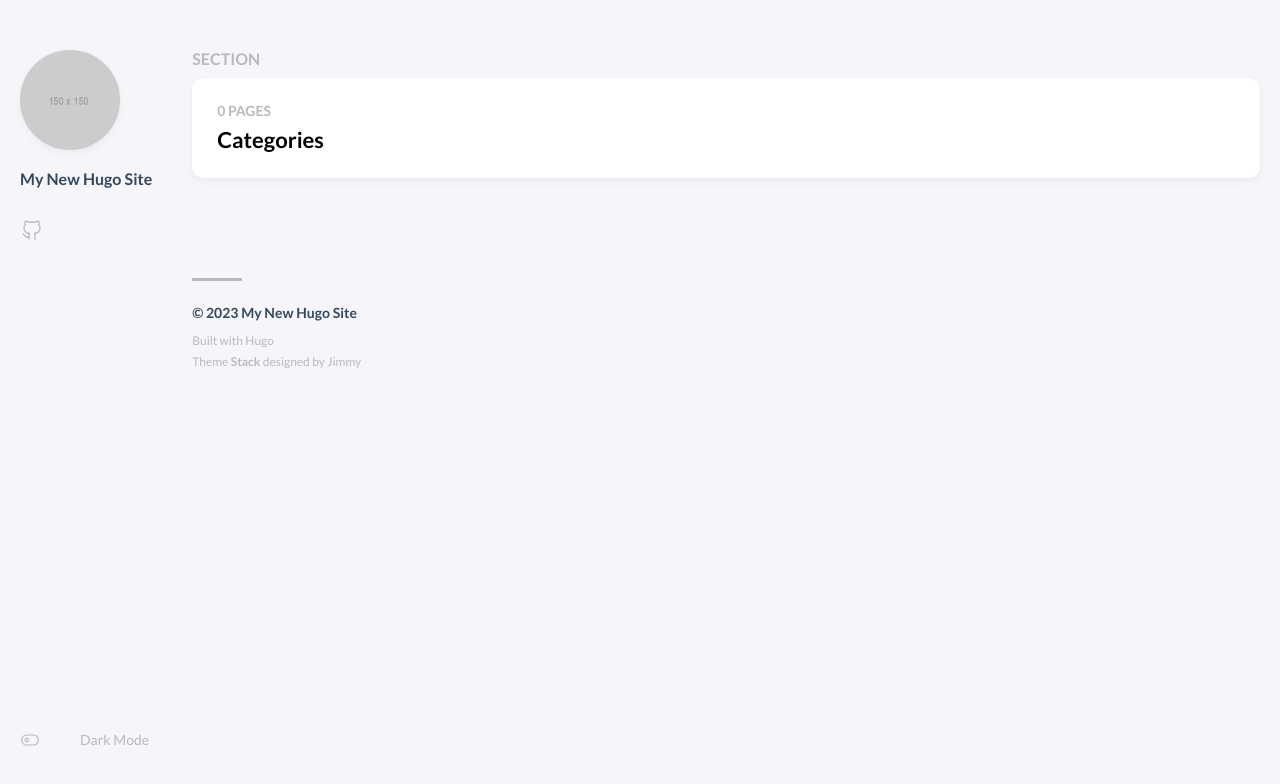
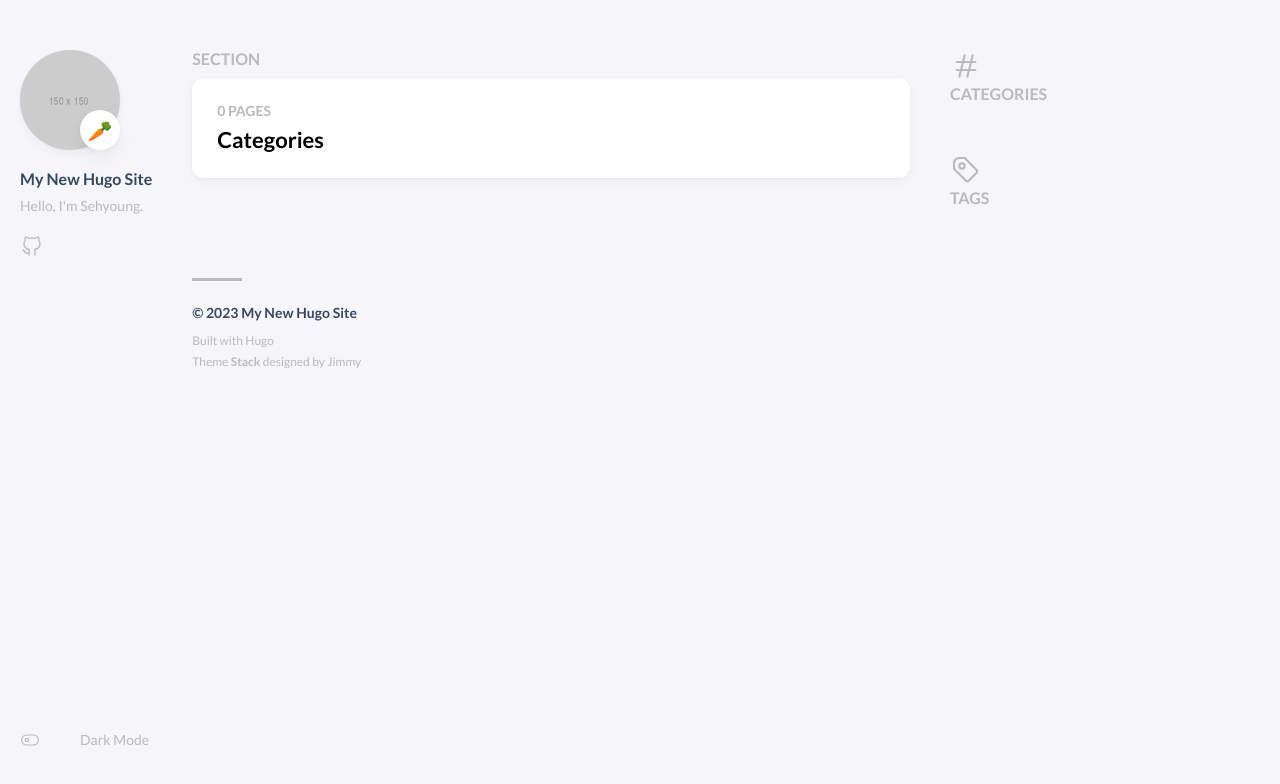
Before and after one commit to kimsehyoung/kimsehyoung.github.io, a plain HTML site: page categories/index.html in a window 1280 px wide. Drawn offline with Linux system fonts and the light colour scheme.

Commit message:
rebuilding site 2023년 8월 12일 토요일 10시 21분 13초 KST

```diff
--- a/categories/index.html
+++ b/categories/index.html
@@ -1,18 +1,18 @@
 <!DOCTYPE html>
 <html lang="en-us" dir="ltr">
     <head><meta charset='utf-8'>
-<meta name='viewport' content='width=device-width, initial-scale=1'><meta name='description' content=''>
+<meta name='viewport' content='width=device-width, initial-scale=1'><meta name='description' content='Hello, I&#39;m Sehyoung.'>
 <title>Categories</title>
 
 <link rel='canonical' href='http://example.org/categories/'>
 
 <link rel="stylesheet" href="/scss/style.min.ff300df33b80e2ac49809c825614392ed1c7b27591d65d3c4043602cd162e25f.css"><meta property='og:title' content='Categories'>
-<meta property='og:description' content=''>
+<meta property='og:description' content='Hello, I&#39;m Sehyoung.'>
 <meta property='og:url' content='http://example.org/categories/'>
 <meta property='og:site_name' content='My New Hugo Site'>
 <meta property='og:type' content='website'>
 <meta name="twitter:title" content="Categories">
-<meta name="twitter:description" content=""><link rel="alternate" type="application/rss&#43;xml" href="http://example.org/categories/index.xml">
+<meta name="twitter:description" content="Hello, I&#39;m Sehyoung."><link rel="alternate" type="application/rss&#43;xml" href="http://example.org/categories/index.xml">
     </head>
     <body class="">
     <script>
@@ -37,7 +37,7 @@
         }
     })();
 </script>
-<div class="container main-container flex on-phone--column compact"><aside class="sidebar left-sidebar sticky ">
+<div class="container main-container flex on-phone--column extended"><aside class="sidebar left-sidebar sticky ">
     <button class="hamburger hamburger--spin" type="button" id="toggle-menu" aria-label="Toggle Menu">
         <span class="hamburger-box">
             <span class="hamburger-inner"></span>
@@ -60,13 +60,15 @@
 
                 </a>
 
+                    <span class="emoji">🥕</span>
+
             </figure>
 
 
 
         <div class="site-meta">
             <h1 class="site-name"><a href="/">My New Hugo Site</a></h1>
-            <h2 class="site-description"></h2>
+            <h2 class="site-description">Hello, I&#39;m Sehyoung.</h2>
         </div>
     </header><ol class="social-menu">
 
@@ -121,6 +123,60 @@
     </ol>
 </aside>
 
+    <aside class="sidebar right-sidebar sticky">
+
+
+
+
+
+
+
+
+
+
+                <section class="widget tagCloud">
+    <div class="widget-icon">
+        <svg xmlns="http://www.w3.org/2000/svg" class="icon icon-tabler icon-tabler-hash" width="24" height="24" viewBox="0 0 24 24" stroke-width="2" stroke="currentColor" fill="none" stroke-linecap="round" stroke-linejoin="round">
+  <path stroke="none" d="M0 0h24v24H0z"/>
+  <line x1="5" y1="9" x2="19" y2="9" />
+  <line x1="5" y1="15" x2="19" y2="15" />
+  <line x1="11" y1="4" x2="7" y2="20" />
+  <line x1="17" y1="4" x2="13" y2="20" />
+</svg>
+
+
+
+    </div>
+    <h2 class="widget-title section-title">Categories</h2>
+
+    <div class="tagCloud-tags">
+
+    </div>
+</section>
+
+
+
+
+                <section class="widget tagCloud">
+    <div class="widget-icon">
+        <svg xmlns="http://www.w3.org/2000/svg" class="icon icon-tabler icon-tabler-tag" width="24" height="24" viewBox="0 0 24 24" stroke-width="2" stroke="currentColor" fill="none" stroke-linecap="round" stroke-linejoin="round">
+  <path stroke="none" d="M0 0h24v24H0z"/>
+  <path d="M11 3L20 12a1.5 1.5 0 0 1 0 2L14 20a1.5 1.5 0 0 1 -2 0L3 11v-4a4 4 0 0 1 4 -4h4" />
+  <circle cx="9" cy="9" r="2" />
+</svg>
+
+
+
+    </div>
+    <h2 class="widget-title section-title">Tags</h2>
+
+    <div class="tagCloud-tags">
+
+    </div>
+</section>
+
+
+    </aside>
 
 
             <main class="main full-width">
```
Also changed, not shown: 404.html (+7 -5 lines), index.html (+61 -5 lines), tags/index.html (+61 -5 lines).
